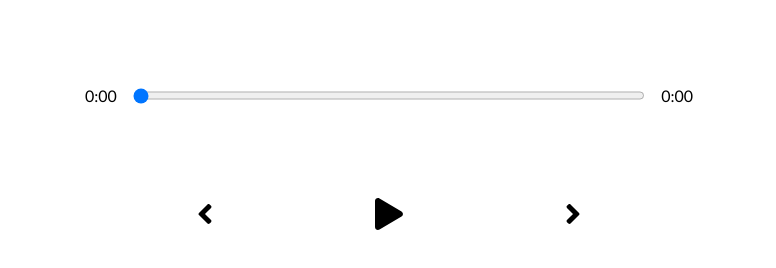
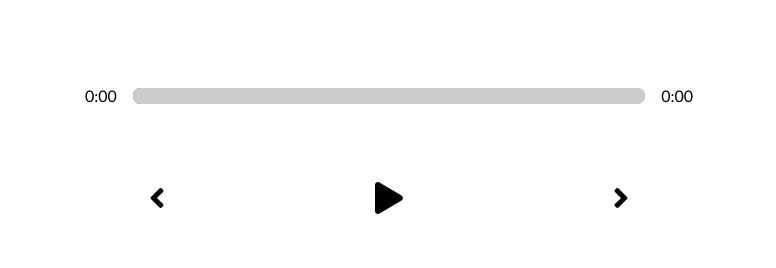
Before and after one commit to JaspalSingh1998/react-music-app, a React (Create React App) app: page / in a window 1280 px wide. Shown: the part 490-758 px from the top of the page, without its empty margins (251-1027 px from the left). Built offline with nearby package versions, Linux system fonts and the light colour scheme.

Commit message:
Customized Slider Input

```diff
--- a/src/App.js
+++ b/src/App.js
@@ -18,12 +18,19 @@
   const [songInfo, setSongInfo] = useState({
     currentTime: 0,
     duration: 0,
+    animationPercentage: 0,
   });
   const [libraryStatus, setLibraryStatus] = useState(false);
   function timeUpdateHandler(e) {
     const currentTime = e.target.currentTime;
     const duration = e.target.duration;
-    setSongInfo({ ...songInfo, currentTime, duration });
+    //Calculate Percentage
+    const roundedCurrent = Math.round(currentTime);
+    const roundedDuration = Math.round(duration);
+    const animationPercentage = Math.round(
+      (roundedCurrent / roundedDuration) * 100
+    );
+    setSongInfo({ ...songInfo, currentTime, duration, animationPercentage });
   }
   return (
     <div className="App">
--- a/src/components/Player.js
+++ b/src/components/Player.js
@@ -72,11 +72,19 @@
     }
     playAudio(isPlaying, audioRef);
   }
-
+  const trackAnim = {
+    transform: `translateX(${songInfo.animationPercentage}%)`,
+  };
   return (
     <div className="player">
       <div className="time-control">
         <p>{getTime(songInfo.currentTime)}</p>
+        <div
+          style={{
+            background: `linear-gradient(to right, ${currentSong.color[0]},${currentSong.color[1]})`,
+          }}
+          class="track"
+        >
           <input
             type="range"
             min={0}
@@ -84,6 +92,8 @@
             value={songInfo.currentTime}
             onChange={dragHandler}
           />
+          <div style={trackAnim} className="animate-track"></div>
+        </div>
         <p>{songInfo.duration ? getTime(songInfo.duration) : "0:00"}</p>
       </div>
       <div className="play-control">
--- a/src/styles/_player.scss
+++ b/src/styles/_player.scss
@@ -5,13 +5,18 @@
   align-items: center;
   justify-content: space-between;
 }
+
 .time-control {
   width: 50%;
   display: flex;
+  align-items: center;
   input {
     width: 100%;
-    padding: 1rem 0rem;
+    -webkit-appearance: none;
+    background: transparent;
+    cursor: pointer;
   }
+
   p {
     padding: 1rem;
   }
@@ -20,8 +25,38 @@
   display: flex;
   justify-content: space-between;
   align-items: center;
-  width: 30%;
+  padding: 1rem;
+
+  width: 40%;
   svg {
     cursor: pointer;
   }
 }
+
+.track {
+  width: 100%;
+  height: 1rem;
+  position: relative;
+  overflow: hidden;
+  border-radius: 1rem;
+}
+.animate-track {
+  background: rgb(204, 204, 204);
+  width: 100%;
+  height: 100%;
+  position: absolute;
+  top: 0;
+  left: 0;
+  transform: translateX(0%);
+  padding: 1rem;
+  pointer-events: none;
+}
+
+input[type="range"]:focus {
+  outline: none;
+}
+input[type="range"]::-webkit-slider-thumb {
+  -webkit-appearance: none;
+  height: 16px;
+  width: 16px;
+}
```
Lines whose indentation alone changed are shown as unchanged.
